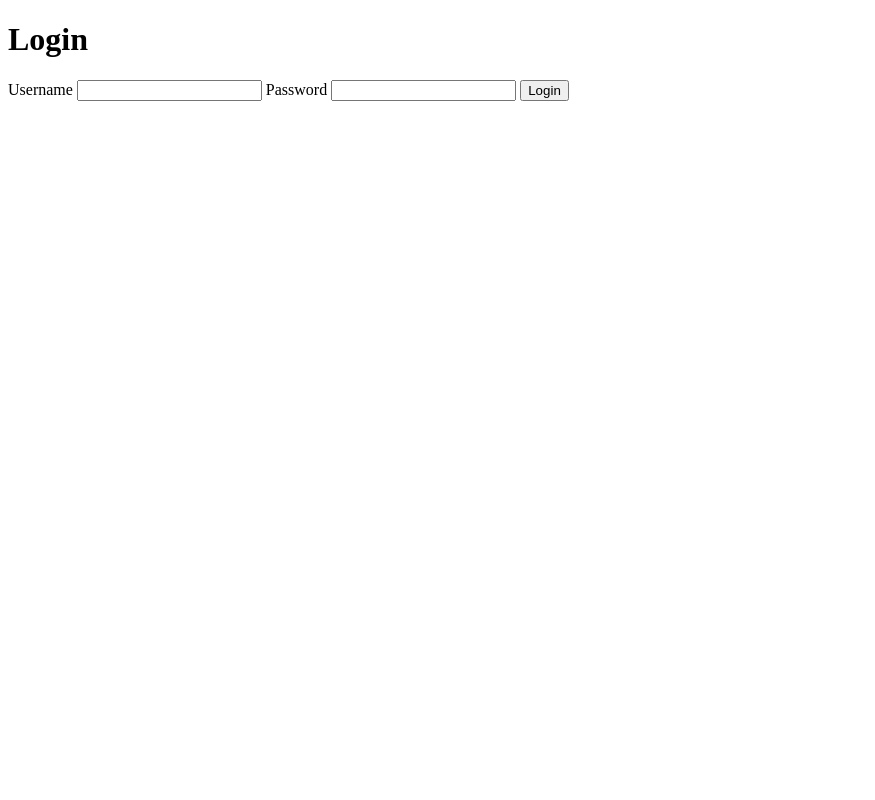
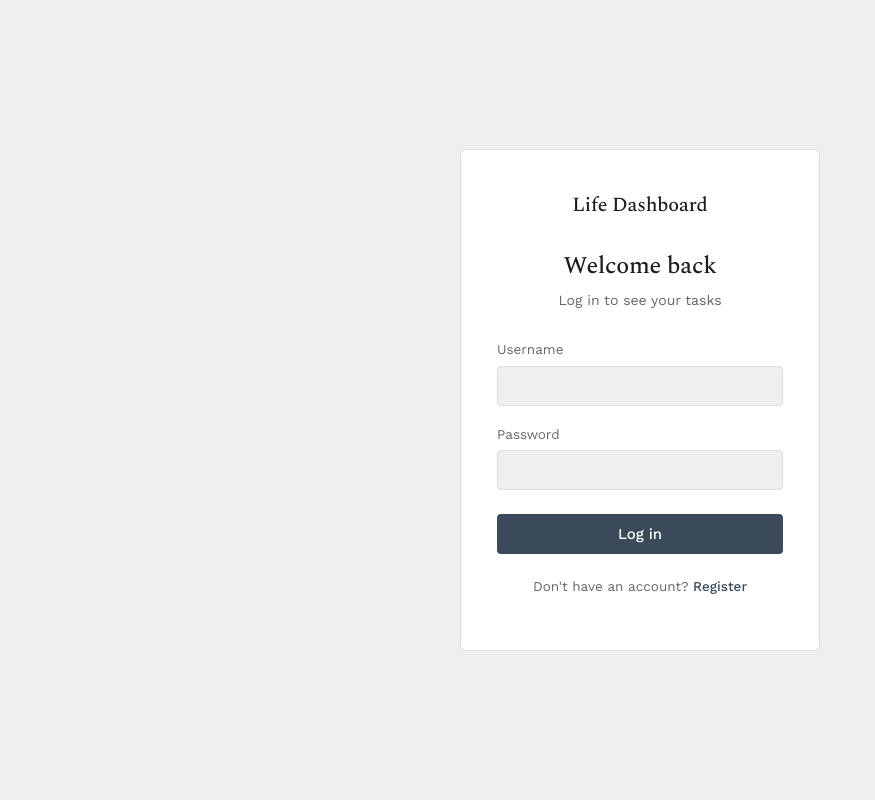
Before and after one commit to Caleb-818/Git-Practice, a Flask app: page /login in a window 1280 px wide. Shown: the whole page, without its empty margins (0-875 px from the left). Run offline with Flask 3, Linux system fonts and the light colour scheme.

Commit message:
Added stlying for register, login and dashboard pages

```diff
--- /dev/null
+++ b/static/style.css
@@ -0,0 +1,188 @@
+@import url('https://fonts.googleapis.com/css2?family=Spectral:wght@400;500;600&family=Work+Sans:wght@400;500;600&display=swap');
+
+:root {
+    --bg: #EEF0F0;
+    --card: #FFFFFF;
+    --border: #DADDDD;
+    --text: #1C1D1D;
+    --text-secondary: #63676A;
+    --accent: #3B4A5A;
+    --accent-hover: #2E3946;
+    --error-bg: #FBEDEA;
+    --error-text: #8A3B2A;
+}
+
+* {
+    box-sizing: border-box;
+}
+
+body {
+    margin: 0;
+    background: var(--bg);
+    color: var(--text);
+    font-family: 'Work Sans', sans-serif;
+    font-size: 16px;
+    line-height: 1.5;
+}
+
+h1, h2, .brand {
+    font-family: 'Spectral', serif;
+    font-weight: 500;
+    letter-spacing: -0.01em;
+}
+
+a {
+    color: var(--accent);
+}
+
+/* --- Auth pages (login / register) --- */
+
+.auth-page {
+    min-height: 100vh;
+    display: flex;
+    align-items: center;
+    justify-content: center;
+    padding: 24px;
+}
+
+.auth-card {
+    background: var(--card);
+    border: 1px solid var(--border);
+    border-radius: 6px;
+    padding: 40px 36px;
+    width: 100%;
+    max-width: 360px;
+}
+
+.auth-card .brand {
+    font-size: 20px;
+    margin: 0 0 28px;
+    text-align: center;
+    color: var(--text);
+}
+
+.auth-card h1 {
+    font-size: 24px;
+    margin: 0 0 6px;
+    text-align: center;
+}
+
+.auth-card .subtitle {
+    color: var(--text-secondary);
+    font-size: 14px;
+    text-align: center;
+    margin: 0 0 28px;
+}
+
+.field {
+    margin-bottom: 18px;
+}
+
+.field label {
+    display: block;
+    font-size: 13.5px;
+    color: var(--text-secondary);
+    margin-bottom: 6px;
+}
+
+.field input {
+    width: 100%;
+    padding: 10px 12px;
+    border: 1px solid var(--border);
+    border-radius: 4px;
+    font-family: 'Work Sans', sans-serif;
+    font-size: 15px;
+    background: var(--bg);
+    color: var(--text);
+}
+
+.field input:focus {
+    outline: 2px solid var(--accent);
+    outline-offset: 1px;
+    background: var(--card);
+}
+
+.btn {
+    width: 100%;
+    padding: 11px;
+    background: var(--accent);
+    color: #FFFFFF;
+    border: none;
+    border-radius: 4px;
+    font-family: 'Work Sans', sans-serif;
+    font-size: 15px;
+    font-weight: 500;
+    cursor: pointer;
+    margin-top: 6px;
+}
+
+.btn:hover {
+    background: var(--accent-hover);
+}
+
+.switch-link {
+    text-align: center;
+    font-size: 13.5px;
+    color: var(--text-secondary);
+    margin-top: 22px;
+}
+
+.switch-link a {
+    text-decoration: none;
+    font-weight: 500;
+}
+
+.switch-link a:hover {
+    text-decoration: underline;
+}
+
+.message {
+    background: var(--error-bg);
+    color: var(--error-text);
+    border-radius: 4px;
+    padding: 10px 12px;
+    font-size: 13.5px;
+    margin-bottom: 20px;
+}
+
+/* --- Dashboard --- */
+
+.topbar {
+    display: flex;
+    align-items: center;
+    justify-content: space-between;
+    padding: 18px 32px;
+    border-bottom: 1px solid var(--border);
+    background: var(--card);
+}
+
+.topbar .brand {
+    font-size: 18px;
+}
+
+.logout-link {
+    font-size: 14px;
+    color: var(--text-secondary);
+    text-decoration: none;
+}
+
+.logout-link:hover {
+    color: var(--accent);
+}
+
+.dashboard-content {
+    max-width: 720px;
+    margin: 0 auto;
+    padding: 64px 24px;
+}
+
+.dashboard-content h1 {
+    font-size: 30px;
+    margin: 0 0 8px;
+}
+
+.dashboard-content .subtitle {
+    color: var(--text-secondary);
+    font-size: 15px;
+    margin: 0;
+}
--- a/templates/login.html
+++ b/templates/login.html
@@ -1,23 +1,33 @@
 <!DOCTYPE html>
 <html>
 <head>
-  <title>Login Page</title>
+    <meta charset="UTF-8">
+    <title>Log in — Life Dashboard</title>
+    <link rel="stylesheet" href="{{ url_for('static', filename='style.css') }}">
 </head>
 <body>
-  <h1>Login</h1>
-  <form method = "POST" action="/login">
-      <label for = "username">Username</label>
-      <input type = "text" id="username" name="username" required>
+    <div class="auth-page">
+        <div class="auth-card">
+            <p class="brand">Life Dashboard</p>
+            <h1>Welcome back</h1>
+            <p class="subtitle">Log in to see your tasks</p>
 
-      <label for = "password">Password</label>
-      <input type = "password" id="password" name="password" required>
+            <form method="POST" action="/login">
+                <div class="field">
+                    <label for="username">Username</label>
+                    <input type="text" id="username" name="username" required>
+                </div>
 
-      <button type = "submit">Login</button>
+                <div class="field">
+                    <label for="password">Password</label>
+                    <input type="password" id="password" name="password" required>
+                </div>
 
+                <button type="submit" class="btn">Log in</button>
+            </form>
 
-
-
-  </form>
-
+            <p class="switch-link">Don't have an account? <a href="/register">Register</a></p>
+        </div>
+    </div>
 </body>
 </html>
```
Also changed, not shown: templates/dashboard.html (+12 -3 lines), templates/register.html (+16 -8 lines).
